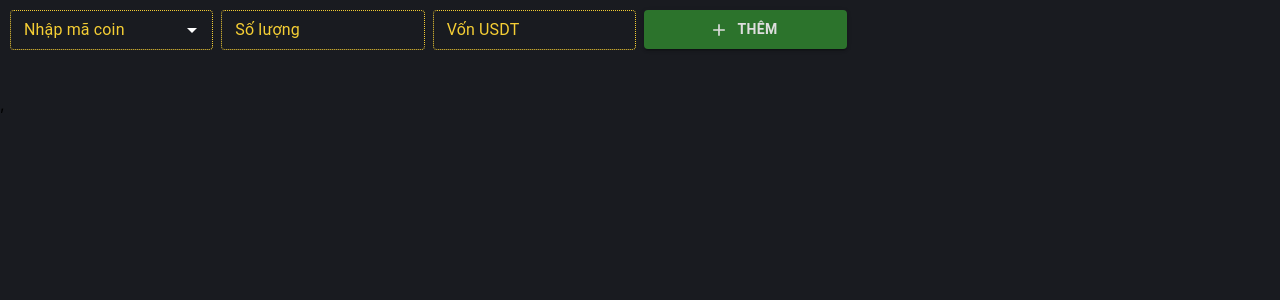
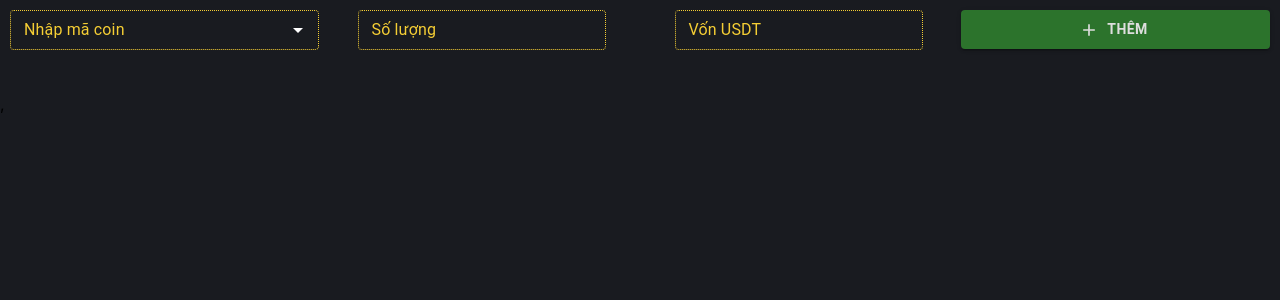
Before and after one commit to phongbugs/coicoin, a React (Create React App) app in the folder web/: page / in a window 1280 px wide. Shown: the top 300 px of the page. Built offline with nearby package versions, Linux system fonts and the light colour scheme.

Commit message:
change column layout for some screens size

```diff
--- a/web/src/App.js
+++ b/web/src/App.js
@@ -270,7 +270,7 @@ function App() {
   return (
     <div className={classes.root}>
       <Grid container spacing={1}>
-        <Grid item xs={12} sm={4} md={4} lg={2} xl={4}>
+        <Grid item xs={12} sm={4} md={3} lg={3} xl={3}>
           <CoinComboBox
             InputProps={{
               className: classes.input,
@@ -279,7 +279,7 @@ function App() {
             sendSymbol={sendSymbol}
           />
         </Grid>
-        <Grid item xs={4} sm={3} md={3} lg={2} xl={3}>
+        <Grid item xs={4} sm={4} md={3} lg={3} xl={3}>
           <CoinTextField
             size='small'
             id='txtQuantity'
@@ -297,7 +297,7 @@ function App() {
             onFocus={(e) => setQuantityCoin('')}
           />
         </Grid>
-        <Grid item xs={4} sm={3} md={3} lg={2} xl={3}>
+        <Grid item xs={4} sm={4} md={3} lg={3} xl={3}>
           <CoinTextField
             size='small'
             id='txtFund'
@@ -317,7 +317,7 @@ function App() {
             onFocus={(e) => setOriginalFund('')}
           />
         </Grid>
-        <Grid item xs={4} sm={12} md={12} lg={2} xl={3}>
+        <Grid item xs={4} sm={12} md={3} lg={3} xl={3}>
           <Button
             fullWidth
             style={{
```
